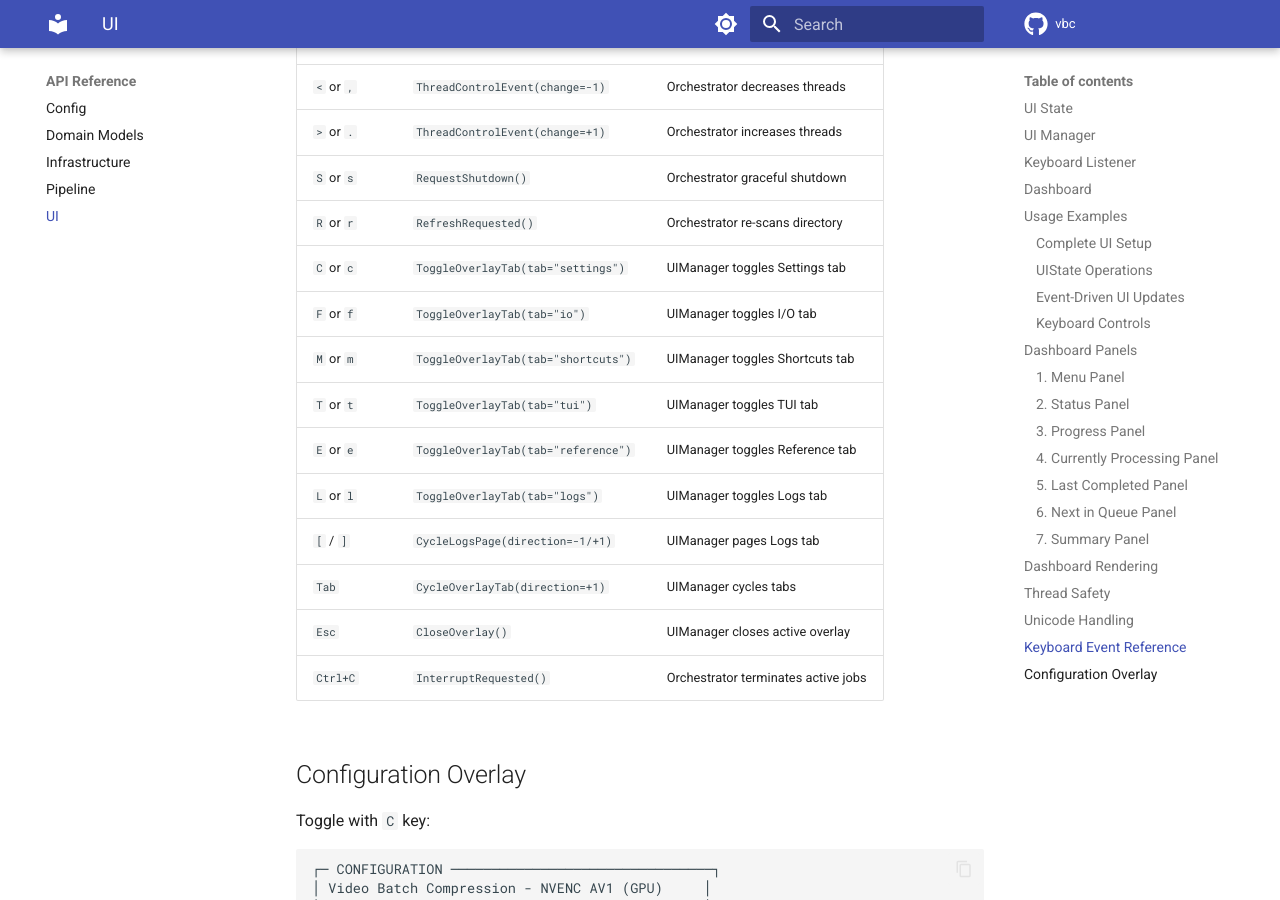
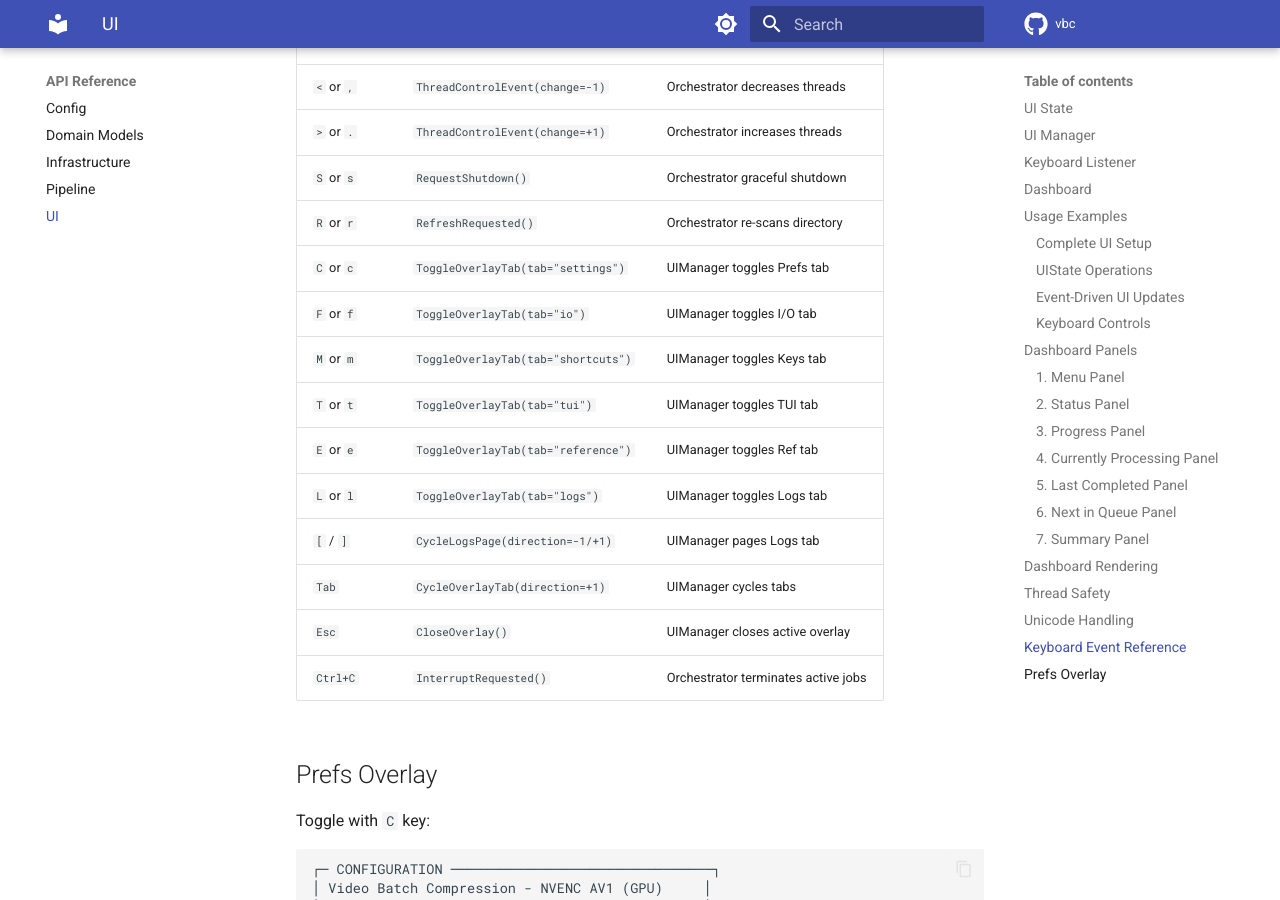
Before and after one commit to hipotures/vbc, an MkDocs documentation site: the page built from docs/api/ui.md, in a window 1280 px wide and 900 px high, scrolled down 6410 px. Built offline with MkDocs 1.6.1 and Material for MkDocs 9.7.7, drawn with Linux system fonts in a browser that asks for light colours; comment, search, counter and statistics services are not loaded.

Commit message:
ui: rename overlay tabs to Prefs, Keys, and Ref

```diff
--- a/docs/api/ui.md
+++ b/docs/api/ui.md
@@ -303,18 +303,18 @@ display = sanitize(filename)
 | `>` or `.` | `ThreadControlEvent(change=+1)` | Orchestrator increases threads |
 | `S` or `s` | `RequestShutdown()` | Orchestrator graceful shutdown |
 | `R` or `r` | `RefreshRequested()` | Orchestrator re-scans directory |
-| `C` or `c` | `ToggleOverlayTab(tab="settings")` | UIManager toggles Settings tab |
+| `C` or `c` | `ToggleOverlayTab(tab="settings")` | UIManager toggles Prefs tab |
 | `F` or `f` | `ToggleOverlayTab(tab="io")` | UIManager toggles I/O tab |
-| `M` or `m` | `ToggleOverlayTab(tab="shortcuts")` | UIManager toggles Shortcuts tab |
+| `M` or `m` | `ToggleOverlayTab(tab="shortcuts")` | UIManager toggles Keys tab |
 | `T` or `t` | `ToggleOverlayTab(tab="tui")` | UIManager toggles TUI tab |
-| `E` or `e` | `ToggleOverlayTab(tab="reference")` | UIManager toggles Reference tab |
+| `E` or `e` | `ToggleOverlayTab(tab="reference")` | UIManager toggles Ref tab |
 | `L` or `l` | `ToggleOverlayTab(tab="logs")` | UIManager toggles Logs tab |
 | `[` / `]` | `CycleLogsPage(direction=-1/+1)` | UIManager pages Logs tab |
 | `Tab` | `CycleOverlayTab(direction=+1)` | UIManager cycles tabs |
 | `Esc` | `CloseOverlay()` | UIManager closes active overlay |
 | `Ctrl+C` | `InterruptRequested()` | Orchestrator terminates active jobs |
 
-## Configuration Overlay
+## Prefs Overlay
 
 Toggle with `C` key:
 
```
Also changed, not shown: README.md (+9 -9 lines), docs/index.md (+2 -2 lines), docs/user-guide/runtime-controls.md (+3 -3 lines), 2 other files.
